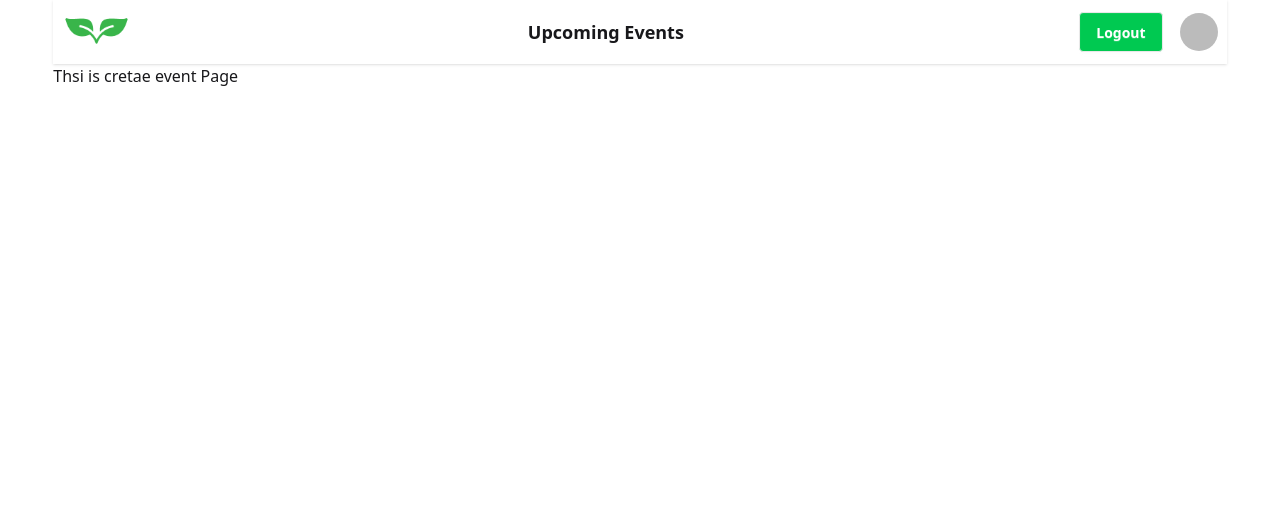
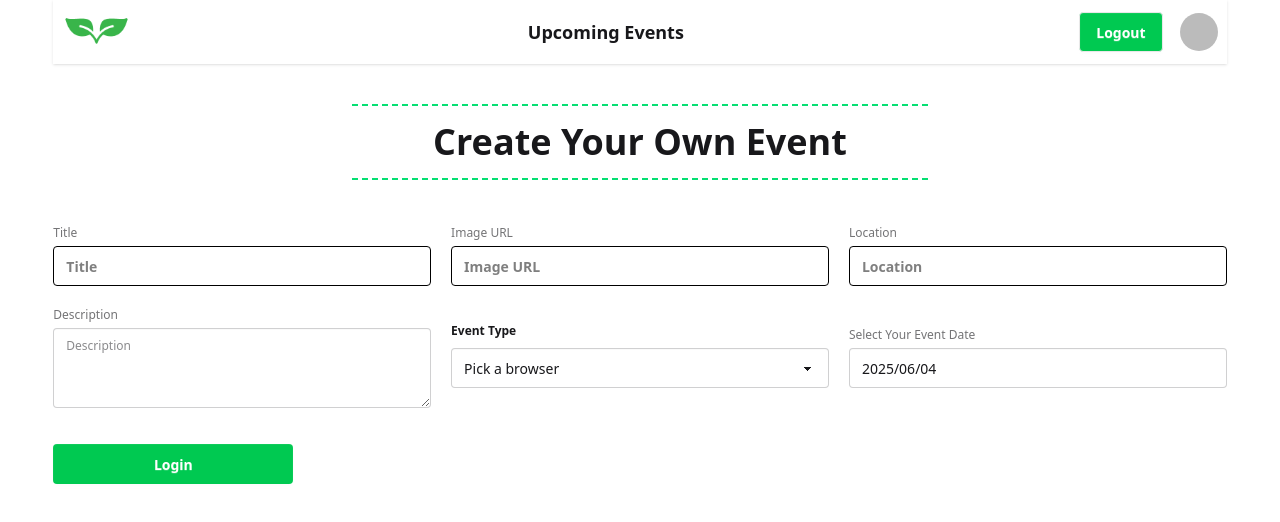
Before and after one commit to alzamo12/co2bd-client, a React (Vite) app: page /create-event in a window 1280 px wide. Shown: the top 522 px of the page. Built offline with nearby package versions, Linux system fonts and the light colour scheme; no server answers; sample sign-in values are in the browser's storage.

Commit message:
design create event page and get data

```diff
--- a/package.json
+++ b/package.json
@@ -11,8 +11,10 @@
   },
   "dependencies": {
     "@tailwindcss/vite": "^4.1.8",
+    "axios": "^1.9.0",
     "firebase": "^11.8.1",
     "react": "^19.1.0",
+    "react-datepicker": "^8.4.0",
     "react-dom": "^19.1.0",
     "react-fast-marquee": "^1.6.5",
     "react-hook-form": "^7.57.0",
--- /dev/null
+++ b/src/components/CreateEvent/CreateEventDate.jsx
@@ -0,0 +1,23 @@
+import DatePicker from "react-datepicker";
+
+import "react-datepicker/dist/react-datepicker.css";
+import 'react-datepicker/dist/react-datepicker-cssmodules.css';
+const CreateEventDate = ({selectedDate, setSelectedDate}) => {
+    return (
+        <div className="col-span-1">
+            <label className="label w-full mb-1">Select Your Event Date</label>
+            <div className="input w-full ">
+                <DatePicker
+                    className="w-full"
+                    dateFormat="yyyy/MM/dd"
+                    selected={selectedDate}
+                    // startDate={selectedDate}
+                    minDate={new Date()}
+                    onChange={(date) => setSelectedDate(date)}
+                />
+            </div>
+        </div>
+    );
+};
+
+export default CreateEventDate;
--- /dev/null
+++ b/src/components/CreateEvent/CreateEventInput.jsx
@@ -0,0 +1,16 @@
+
+const CreateEventInput = ({ type, register }) => {
+    let typeLowerText = type.toLowerCase();
+    if (typeLowerText.includes(" ")) {
+        typeLowerText = typeLowerText.split(" ")[0];
+    }
+    console.log(typeLowerText)
+    return (
+        <div className="">
+            <label className="label w-full mb-1">{type}</label>
+            <input {...register(typeLowerText, { required: true })} name={typeLowerText} type="text" className="input font-bold w-full focus:bg-transparent input-ghost border-black text-black" placeholder={type} />
+        </div>
+    );
+};
+
+export default CreateEventInput;
--- /dev/null
+++ b/src/components/CreateEvent/CreateEventTextArea.jsx
@@ -0,0 +1,12 @@
+import React from 'react';
+
+const CreateEventTextArea = ({type, register}) => {
+    return (
+        <div>
+            <label className="label w-full mb-1 grid lg:col-span-3">{type}</label>
+            <textarea {...register("description", {required: true})} placeholder={type} className="textarea textarea-sm grid w-full"></textarea>
+        </div>
+    );
+};
+
+export default CreateEventTextArea;
--- /dev/null
+++ b/src/components/CreateEvent/EventType.jsx
@@ -0,0 +1,17 @@
+import React from 'react';
+
+const EventType = ({register}) => {
+    return (
+        <fieldset className="fieldset ">
+            <legend className="fieldset-legend py-0 mb-1">Event Type</legend>
+            <select {...register("type", {required: true})} defaultValue="Pick a browser" className="select w-full input">
+                <option disabled={true}>Pick a browser</option>
+                <option>Clean Up</option>
+                <option>Tree Plantation</option>
+                <option>Donation</option>
+            </select>
+        </fieldset>
+    );
+};
+
+export default EventType;
--- a/src/components/shared/Navbar/NavbarEnd.jsx
+++ b/src/components/shared/Navbar/NavbarEnd.jsx
@@ -1,9 +1,12 @@
 
-const NavbarEnd = ({navLinks, user, handleLogOut}) => {
+const NavbarEnd = ({ navLinks, user, handleLogOut }) => {
     return (
         <div className="navbar-end  w-auto gap-2 md:gap-4">
+            {/* logout button */}
             <button onClick={handleLogOut} className="btn bg-green-500 text-white">Logout</button>
+            {/* pfp  */}
             <div className="dropdown group dropdown-end">
+                {/* pfp avatar */}
                 <div tabIndex={0} role="button" className="btn btn-ghost btn-circle avatar">
                     <div className="w-10 rounded-full">
                         <img
@@ -11,7 +14,7 @@ const NavbarEnd = ({navLinks, user, handleLogOut}) => {
                             src={user.photoURL} />
                     </div>
                 </div>
-                <h2 className="font-bold text-xl group-hover:block hidden absolute top-10 bg-black opacity-50  px-2 py-1 text-white rounded-lg">{user.displayName}</h2>
+                <h2 className="font-bold text-base w-20 group-hover:block hidden absolute top-10 bg-black opacity-50  px-2 py-1 text-white rounded-lg">{user.displayName}</h2>
                 <ul
                     tabIndex={0}
                     className="menu menu-sm dropdown-content bg-base-100 rounded-box z-1 mt-3 w-52 p-2 shadow">
--- /dev/null
+++ b/src/hooks/useAxiosPublic.jsx
@@ -0,0 +1,11 @@
+import axios from "axios";
+
+const axiosPublic = axios.create({
+    baseURL: "http://localhost:5000"
+});
+
+const useAxiosPublic = () => {
+    return axiosPublic
+};
+
+export default useAxiosPublic;
--- /dev/null
+++ b/src/hooks/useAxiosSecure.jsx
@@ -0,0 +1,11 @@
+import axios from "axios";
+
+const axiosSecure = axios.create({
+    baseURL: "http://localhost:5000"
+});
+
+const useAxiosSecure = () => {
+    return axiosSecure
+};
+
+export default useAxiosSecure;
--- /dev/null
+++ b/src/pages/CreateEvent/CreateEvent.jsx
@@ -0,0 +1,24 @@
+import { useState } from "react";
+import CreateEventForm from "./CreateEventForm";
+
+const CreateEvent = () => {
+    const [selectedDate, setSelectedDate] = useState(new Date());
+
+    const onSubmit = (data) => {
+        const newData = { ...data, eventDate: selectedDate.toLocaleDateString() };
+        console.log(newData)
+    }
+    return (
+        <div className="mt-10 w-3/4 md:w-full mx-auto">
+            <div className="md:mx-auto md:w-xl border-l-0 border-r-0 border-2 border-green-400  border-dashed py-4">
+                <h2 className="card-title justify-center text-2xl md:text-4xl">Create Your Own Event</h2>
+                {/* <div className="divider w-full before:bg-green-400 after:bg-green-400"></div> */}
+            </div>
+
+            {/* create event form */}
+            <CreateEventForm selectedDate={selectedDate} setSelectedDate={setSelectedDate} onSubmit={onSubmit} />
+        </div>
+    );
+};
+
+export default CreateEvent;
--- /dev/null
+++ b/src/pages/CreateEvent/CreateEventForm.jsx
@@ -0,0 +1,28 @@
+import { useForm } from 'react-hook-form';
+import CreateEventDate from '../../components/CreateEvent/CreateEventDate';
+import CreateEventInput from '../../components/CreateEvent/CreateEventInput';
+import CreateEventTextArea from '../../components/CreateEvent/CreateEventTextArea';
+import EventType from '../../components/CreateEvent/EventType';
+
+const CreateEventForm = ({ onSubmit, selectedDate, setSelectedDate}) => {
+    const {
+        register,
+        handleSubmit,
+        formState: { errors },
+    } = useForm();
+    return (
+        <div className=" mb-0 md:w-2/3 md:mx-auto lg:mx-0 lg:w-full mt-10">
+            <form fieldset onSubmit={handleSubmit(onSubmit)} className="fieldset md:w-full items-center font-medium grid grid-cols-1 md:grid-cols-2 lg:grid-cols-3 gap-5 md:gap-8 lg:gap-5">
+                <CreateEventInput register={register} type="Title" />
+                <CreateEventInput register={register} type="Image URL" />
+                <CreateEventInput register={register} type="Location" />
+                <CreateEventTextArea register={register} type="Description" />
+                <EventType register={register} />
+                <CreateEventDate selectedDate={selectedDate} setSelectedDate={setSelectedDate} register={register} />
+                <input type='submit' value='Login' className="btn w-60  mt-4 bg-green-500 text-white border-none hover:bg-green-600" />
+            </form>
+        </div>
+    );
+};
+
+export default CreateEventForm;
--- /dev/null
+++ b/src/routes/PrivateRoute.jsx
@@ -0,0 +1,13 @@
+import useAuth from "../hooks/useAuth"
+import LoadingSpinner from "../components/shared/LoadingSpinner/LoadingSpinner"
+import { Navigate, useLocation } from "react-router";
+const PrivateRoute = ({ children }) => {
+    const { user, loading } = useAuth();
+    const location = useLocation();
+
+    if (loading) return <LoadingSpinner />
+    if (user) return children
+    return <Navigate to="/login" state={{ from: location }} replace></Navigate>
+};
+
+export default PrivateRoute;
--- a/src/routes/router.jsx
+++ b/src/routes/router.jsx
@@ -3,6 +3,8 @@ import Main from "../layouts/Main";
 import Home from "../pages/Home/Home"
 import Login from "../pages/Login/Login";
 import Register from "../pages/Register/Register";
+import PrivateRoute from "./PrivateRoute";
+import CreateEvent from "../pages/CreateEvent/CreateEvent";
 
 const router = createBrowserRouter([
   {
@@ -15,7 +17,7 @@ const router = createBrowserRouter([
       },
       {
         path: "create-event",
-        element: <span>Thsi is cretae event Page</span>
+        element: <PrivateRoute><CreateEvent /></PrivateRoute>
       },
       {
         path: "manage-events",
```
Also changed, not shown: 1 other file (tests, documents, lock files or other folders).
